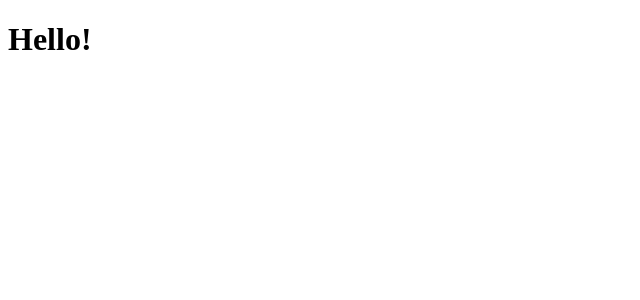
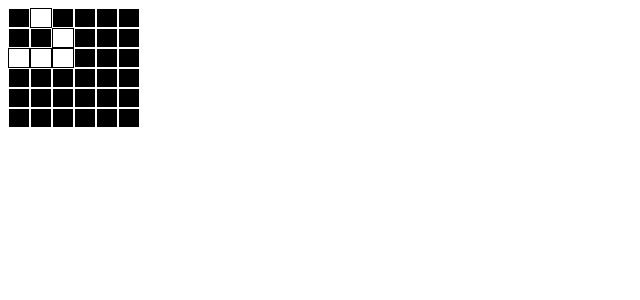
Before and after one commit to andreyluiz/game-of-life, a React app: page / in a window 1280 px wide. Shown: the top 300 px of the page, without its empty margins (0-640 px from the left). Built offline with nearby package versions, Linux system fonts and the light colour scheme.

Commit message:
Create rendering.

```diff
--- a/package.json
+++ b/package.json
@@ -20,7 +20,9 @@
     "webpack-dev-server": "^2.4.2"
   },
   "dependencies": {
+    "css-loader": "^0.28.0",
     "react": "^15.5.4",
-    "react-dom": "^15.5.4"
+    "react-dom": "^15.5.4",
+    "style-loader": "^0.16.1"
   }
 }
--- /dev/null
+++ b/src/App.css
@@ -0,0 +1,26 @@
+.world {
+  display: flex;
+  flex-direction: column;
+}
+
+.row {
+  flex: 1 1 auto;
+  display: flex;
+  flex-direction: row;
+  height: 20px;
+}
+
+.column {
+  flex: 0 0 20px;
+}
+
+.alive {
+  composes: column;
+  border: 1px solid black;
+}
+
+.dead {
+  composes: column;
+  background-color: black;
+  border: 1px solid white;
+}
--- /dev/null
+++ b/src/App.js
@@ -0,0 +1,16 @@
+import React from 'react';
+import styles from './App.css';
+
+export default ({
+  world,
+}) => (
+  <div className={styles.world}>
+    {world.map(row => (
+      <div className={styles.row}>
+        {row.map(column => (
+          <div className={column === 1 ? styles.alive : styles.dead}></div>
+        ))}
+      </div>
+    ))}
+  </div>
+)
--- a/src/index.js
+++ b/src/index.js
@@ -1,7 +1,17 @@
 import React from 'react';
 import ReactDOM from 'react-dom';
+import App from './App';
+import './processing.js';
+
+const input =
+  [ [0, 1, 0, 0, 0, 0],
+    [0, 0, 1, 0, 0, 0],
+    [1, 1, 1, 0, 0, 0],
+    [0, 0, 0, 0, 0, 0],
+    [0, 0, 0, 0, 0, 0],
+    [0, 0, 0, 0, 0, 0] ];
 
 ReactDOM.render(
-  <h1>Hello!</h1>,
+  <App world={input} />,
   document.getElementById('app'),
 );
--- a/webpack.config.js
+++ b/webpack.config.js
@@ -12,6 +12,10 @@ module.exports = {
       {
         test: /\.jsx?$/,
         loader: 'babel-loader'
+      },
+      {
+        test: /\.css$/,
+        loader: ['style-loader', 'css-loader?modules&importLoaders=1&localIdentName=[name]__[local]___[hash:base64:5]']
       }
     ]
   },
```
Also changed, not shown: 1 other file (tests, documents, lock files or other folders).
